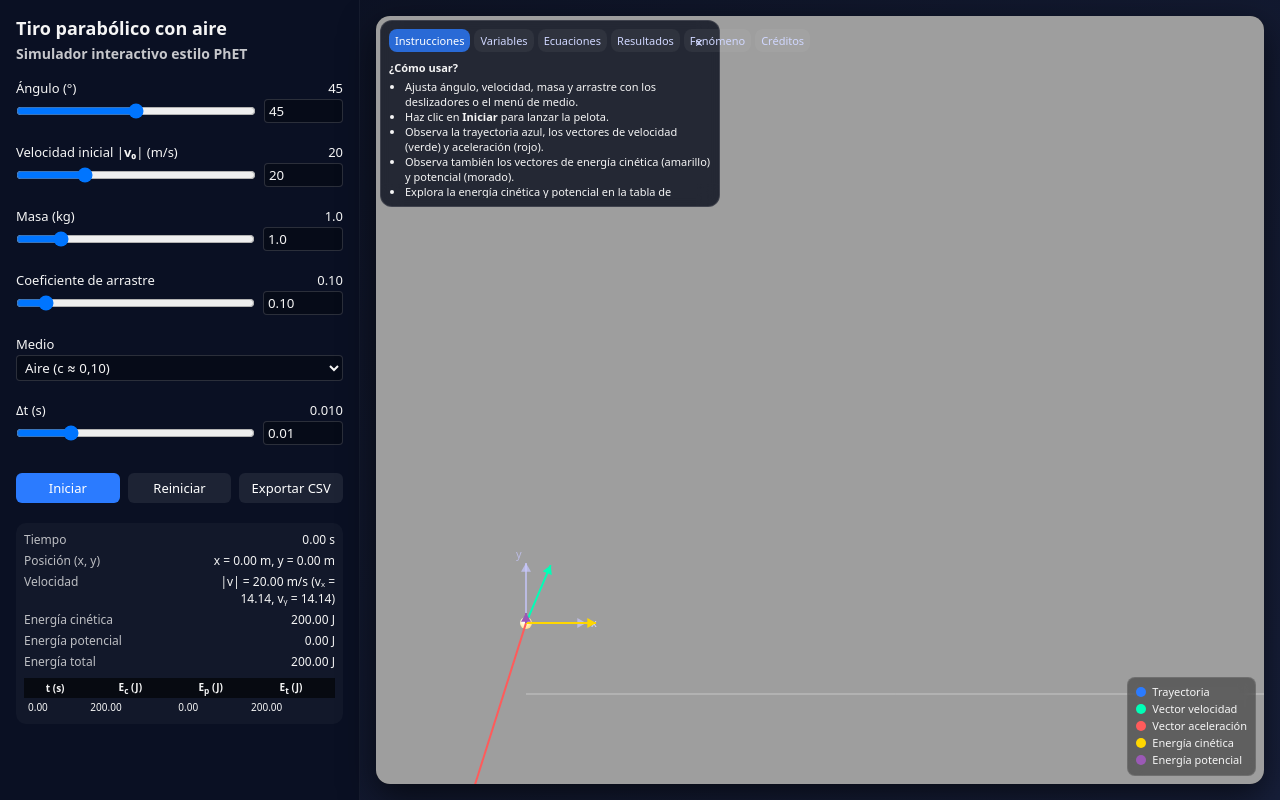
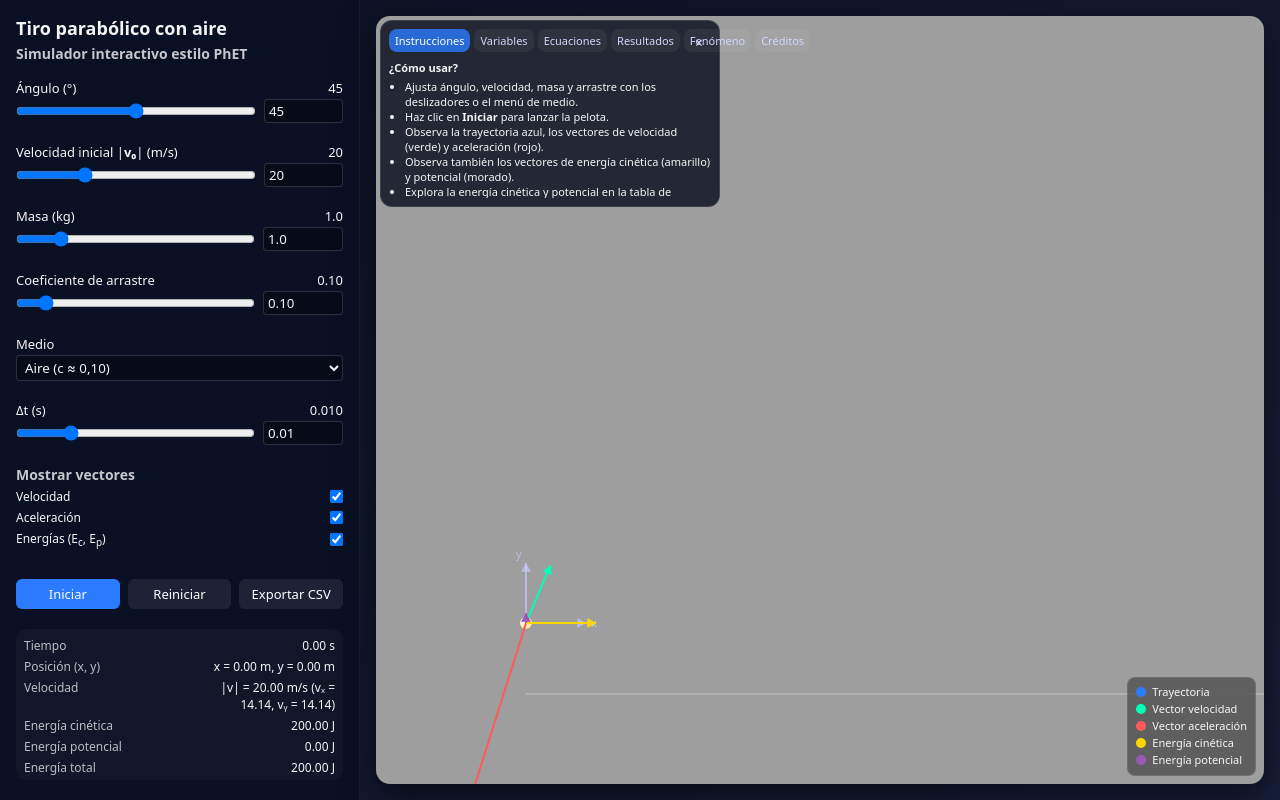
Before and after one commit to yessikpo19-blip/simulador-tiro-parabolico, a plain HTML site: page index.html in a window 1280 px wide. Drawn offline with Linux system fonts and the light colour scheme.

Commit message:
Update index.html

```diff
--- a/index.html
+++ b/index.html
@@ -128,6 +128,17 @@
       grid-template-columns: 1fr 1fr;
       gap: 4px 12px;
       margin-bottom: 4px;
+      max-height: 230px;      /* hace el panel desplazable */
+      overflow-y: auto;
+      scrollbar-width: thin;
+    }
+
+    .info-panel::-webkit-scrollbar {
+      width: 6px;
+    }
+    .info-panel::-webkit-scrollbar-thumb {
+      background: rgba(255,255,255,0.2);
+      border-radius: 10px;
     }
 
     .info-label {
@@ -375,6 +386,26 @@
       </div>
     </div>
 
+    <!-- OPCIÓN: mostrar / ocultar vectores -->
+    <div class="control-group">
+      <h2>Mostrar vectores</h2>
+
+      <label style="display:flex;justify-content:space-between;font-size:12px;margin-top:4px;">
+        <span>Velocidad</span>
+        <input id="show-vel" type="checkbox" checked>
+      </label>
+
+      <label style="display:flex;justify-content:space-between;font-size:12px;margin-top:4px;">
+        <span>Aceleración</span>
+        <input id="show-acc" type="checkbox" checked>
+      </label>
+
+      <label style="display:flex;justify-content:space-between;font-size:12px;margin-top:4px;">
+        <span>Energías (E<sub>c</sub>, E<sub>p</sub>)</span>
+        <input id="show-energy-vectors" type="checkbox" checked>
+      </label>
+    </div>
+
     <!-- Botones -->
     <div class="buttons">
       <button id="start-btn">Iniciar</button>
@@ -617,6 +648,11 @@
   let maxEcSeen = 1;
   let maxEpSeen = 1;
 
+  // switches de visibilidad de vectores
+  let showVel = true;
+  let showAcc = true;
+  let showEnergyVectors = true;
+
   // Imagen de fondo
   const bgImage = new Image();
   let bgLoaded = false;
@@ -737,6 +773,17 @@
       dragInput.value = c;
       updateLabels();
     }
+  });
+
+  // listeners de los checkboxes de vectores
+  document.getElementById("show-vel").addEventListener("change", e => {
+    showVel = e.target.checked;
+  });
+  document.getElementById("show-acc").addEventListener("change", e => {
+    showAcc = e.target.checked;
+  });
+  document.getElementById("show-energy-vectors").addEventListener("change", e => {
+    showEnergyVectors = e.target.checked;
   });
 
   function updateLabels() {
@@ -983,7 +1030,9 @@
     const vScale = 0.12;
     const vxPix = vx * vScale * (w / maxX);
     const vyPix = -vy * vScale * (h / (maxY - minY));
+    if (showVel) {
       drawArrow(px, py, px + vxPix, py + vyPix, "#00ffb7");
+    }
 
     // vector aceleración
     const vMag = Math.sqrt(vx * vx + vy * vy);
@@ -995,7 +1044,9 @@
     const aScale = 0.3;
     const axPix = ax * aScale * (w / maxX);
     const ayPix = -ay * aScale * (h / (maxY - minY));
+    if (showAcc) {
       drawArrow(px, py, px + axPix, py + ayPix, "#ff5b5b");
+    }
 
     // vectores de energía (E_c y E_p)
     const EcCurrent = 0.5 * mass * speed * speed;
@@ -1009,12 +1060,14 @@
     const ecLen = 10 + 60 * Math.max(0, Math.min(ecNorm, 1));
     const epLen = 10 + 60 * Math.max(0, Math.min(epNorm, 1));
 
+    if (showEnergyVectors) {
       // Flecha de energía cinética (horizontal, a la derecha)
       drawArrow(px, py, px + ecLen, py, "#ffd700");
 
-    // Flecha de energía potencial (vertical, hacia arriba si Ep>0, hacia abajo si Ep<0)
+      // Flecha de energía potencial (vertical, arriba si Ep>0, abajo si Ep<0)
       const dir = EpCurrent >= 0 ? -1 : 1; // -1 arriba, 1 abajo en pantalla
       drawArrow(px, py, px, py + dir * epLen, "#9b59b6");
+    }
   }
 
   function drawArrow(x1, y1, x2, y2, color) {
```
Lines whose indentation alone changed are shown as unchanged.
